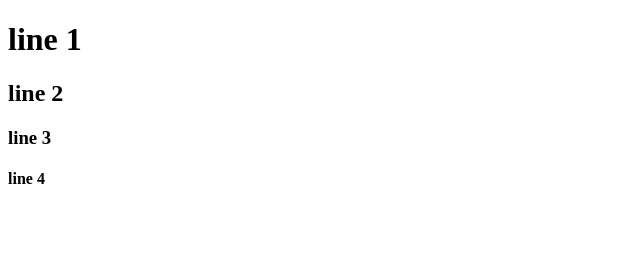
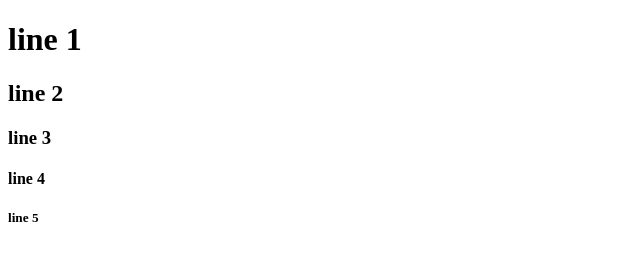
Before and after one commit to fateme-moshfegh/line, a plain HTML site: page index.html in a window 1280 px wide. Shown: the full height of the page, 0-640 px from the left. Drawn offline with Linux system fonts and the light colour scheme.

Commit message:
add line 5

```diff
--- a/index.html
+++ b/index.html
@@ -11,6 +11,7 @@
     <h2>line 2</h2>
     <h3>line 3</h3>
     <h4>line 4</h4>
+    <h5>line 5</h5>
 </div>
 </body>
 </html>
```
